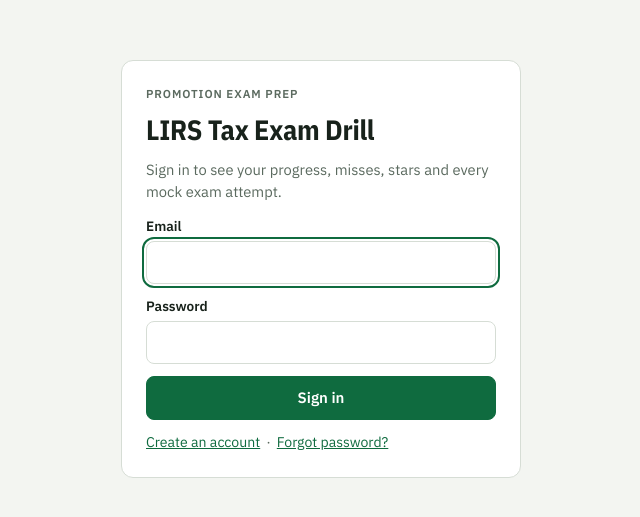
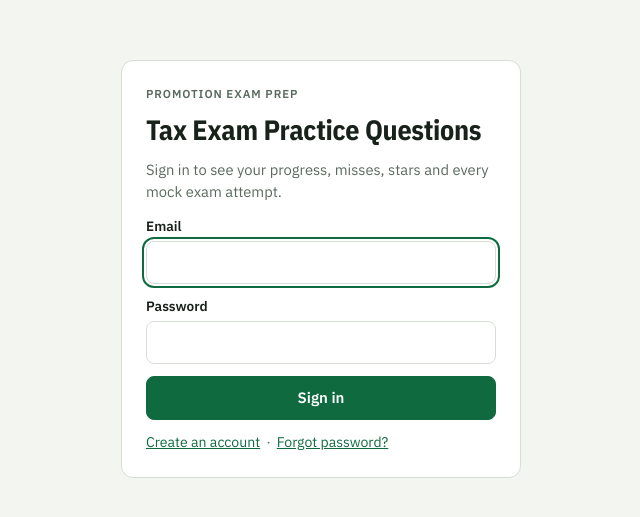
Before and after one commit to tofyiBakare/lirs-exam-drill, a plain HTML site: page index.html in a window 1280 px wide. Shown: the part 139-656 px from the top of the page, without its empty margins (319-959 px from the left). Drawn offline with nearby package versions, Linux system fonts and the light colour scheme.

Commit message:
Rename to Tax Exam Practice Questions

```diff
--- a/index.html
+++ b/index.html
@@ -4,7 +4,7 @@
 <meta charset="utf-8">
 <meta name="viewport" content="width=device-width,initial-scale=1,viewport-fit=cover">
 <meta name="robots" content="noindex">
-<title>LIRS Tax Exam Drill</title>
+<title>Tax Exam Practice Questions</title>
 <link rel="preconnect" href="https://fonts.googleapis.com">
 <link rel="stylesheet" href="https://fonts.googleapis.com/css2?family=IBM+Plex+Mono:wght@500&family=IBM+Plex+Sans+Condensed:wght@600;700&family=IBM+Plex+Sans:wght@400;500;600&display=swap">
 <style>
@@ -133,7 +133,7 @@ footer{font-size:.8rem;color:var(--muted);display:flex;flex-direction:column;gap
 <div class="authwrap" id="auth" hidden>
   <div class="authcard">
     <div class="label">Promotion exam prep</div>
-    <h1>LIRS Tax Exam Drill</h1>
+    <h1>Tax Exam Practice Questions</h1>
     <p class="sub" id="authSub">Sign in to see your progress, misses, stars and every mock exam attempt.</p>
     <form id="authForm" novalidate>
       <label class="field" id="emailField"><span>Email</span><input type="email" id="authEmail" autocomplete="email" required></label>
@@ -148,7 +148,7 @@ footer{font-size:.8rem;color:var(--muted);display:flex;flex-direction:column;gap
 <div class="wrap" id="app">
   <header>
     <div class="label">Promotion exam prep</div>
-    <h1>LIRS Tax Exam Drill</h1>
+    <h1>Tax Exam Practice Questions</h1>
     <div class="who" id="who" hidden><span>Signed in as <b id="whoEmail"></b></span>·<button class="link" id="signOut">Sign out</button></div>
     <p class="sub">Mock questions on the Nigeria Tax Act 2025, the WHT Regulations 2024, the 2025 tax reforms, plus new papers written from the Nigeria Tax Administration Act 2025 and the LIRS Staff Policy Handbook. Answers marked “check” are my best reading where the paper's options don't match the law cleanly or I couldn't confirm them in the Act.</p>
   </header>
```
